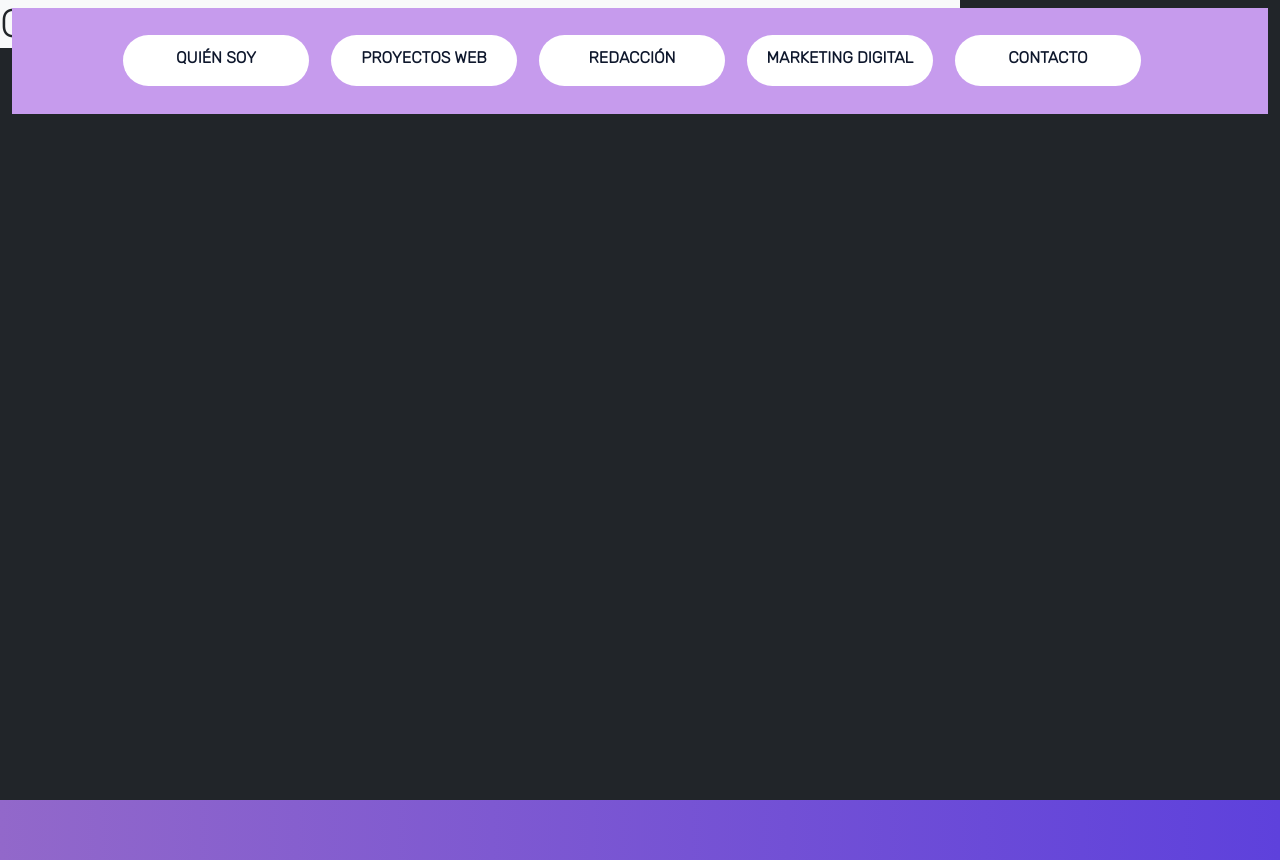
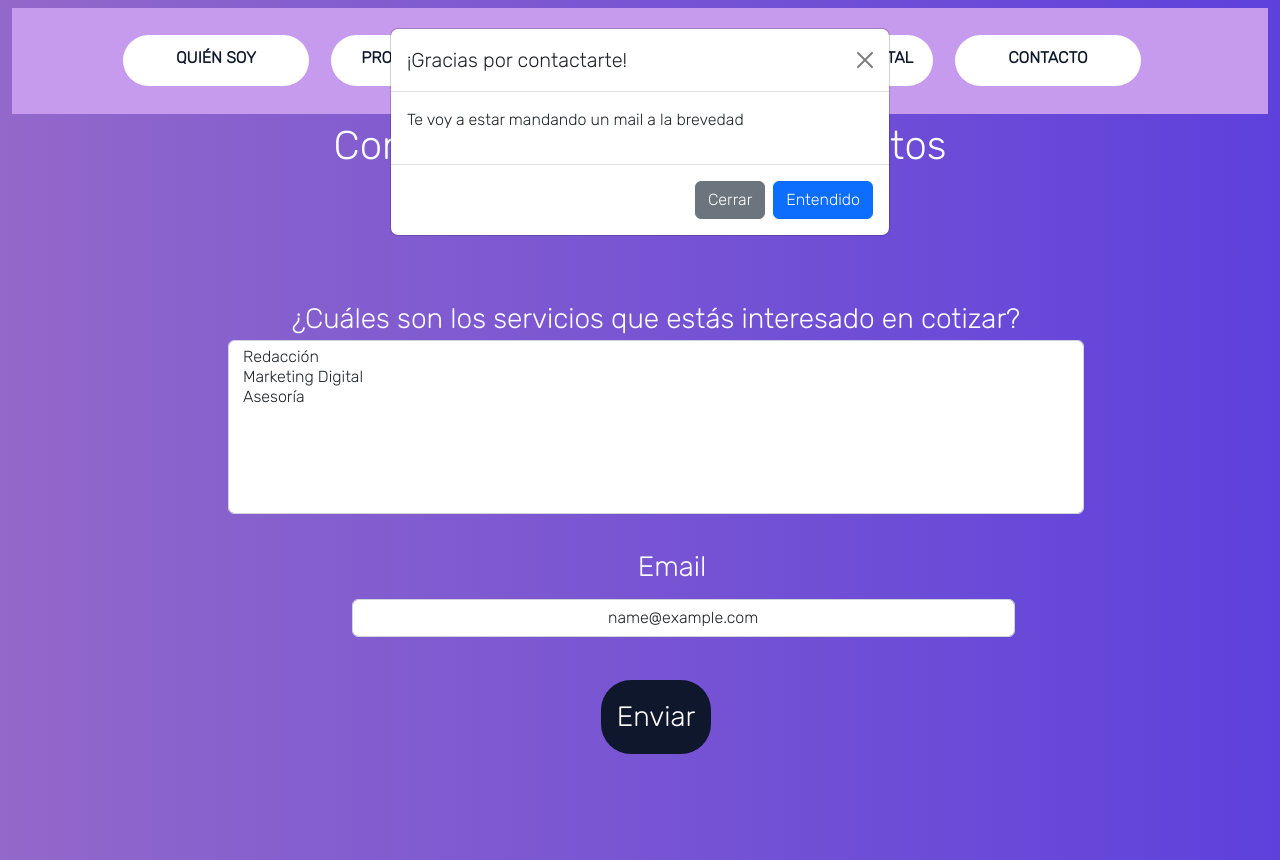
Before and after one commit to melvillar/ideamelvillar, a website: page html/contacto.html in a window 1280 px wide. Both pictures are taken after typing "name@example.com" into the empty fields and a click on the button "Enviar". Shown: the top 860 px of the page. Drawn offline with nearby package versions, Linux system fonts and the light colour scheme; files that its build step writes are made by us from their sources.

Commit message:
nuevo modal

```diff
--- a/html/contacto.html
+++ b/html/contacto.html
@@ -17,11 +17,23 @@
     <title>Contacto| Melanie Villar</title>
 </head>
 <body class="mediumbody">
-    <div class="bg-dark position-absolute w-100 h-100 d-flex justify-content-center align-items-center" id="modal">
-        <div class="bg-light w-75 h-30">
-            <h1>Gracias por tu consulta!</h1>
+    <div id= "modal" class="modal" tabindex="-1">
+        <div class="modal-dialog">
+          <div class="modal-content">
+            <div class="modal-header">
+              <h5 class="modal-title">¡Gracias por contactarte!</h5>
+              <button type="button" class="btn-close" data-bs-dismiss="modal" aria-label="Close"></button>
+            </div>
+            <div class="modal-body">
+              <p>Te voy a estar mandando un mail a la brevedad</p>
+            </div>
+            <div class="modal-footer">
+              <button type="button" class="btn btn-secondary" data-bs-dismiss="modal">Cerrar</button>
+              <button type="button" class="btn btn-primary">Entendido</button>
+            </div>
+          </div>
         </div>
-    </div>
+      </div>
     <header><!-- Barra de navegación-->
             <nav class="navbar navbar-expand-lg">
                 <div class="container-fluid">
```
